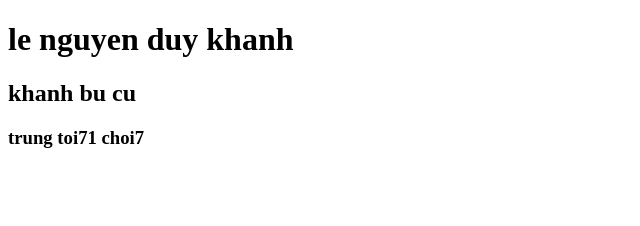
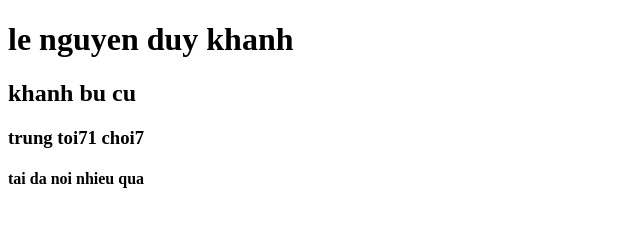
Before and after one commit to DuyKhanh202/L1, a plain HTML site: page index.html in a window 1280 px wide. Shown: the whole page, without its empty margins (0-640 px from the left). Drawn offline with Linux system fonts and the light colour scheme.

Commit message:
cha may tai

```diff
--- a/index.html
+++ b/index.html
@@ -11,6 +11,7 @@
     <h1>le nguyen duy khanh</h1>
     <h2>khanh bu cu</h2>
     <h3>trung toi71 choi7</h3>
+    <h4>tai da noi nhieu qua</h4>
 </body>
 
 </html>
```
